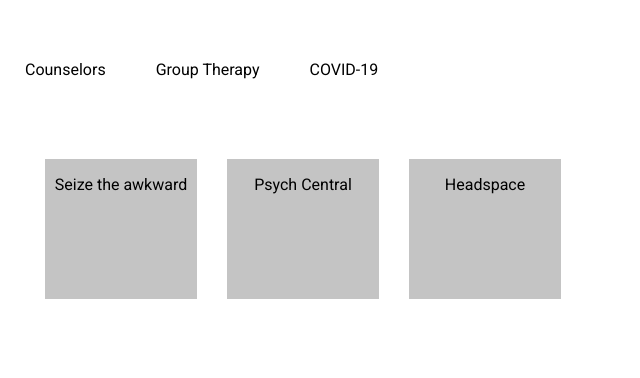
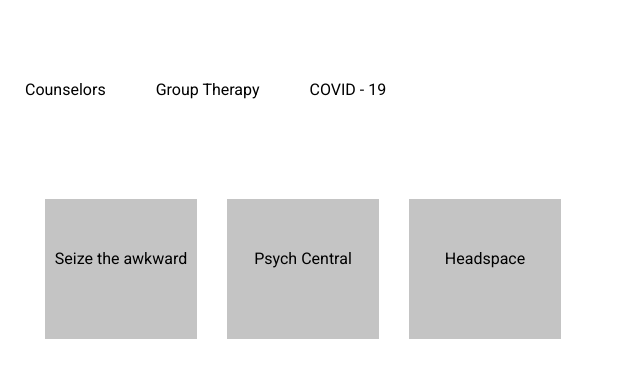
Before and after one commit to yunweiliang/hack20, an Angular app: page /resources in a window 1280 px wide. Shown: the top 378 px of the page, without its empty margins (0-640 px from the left). Built offline with nearby package versions, Linux system fonts and the light colour scheme.

Commit message:
more css

```diff
--- a/src/app/resources/resources.component.css
+++ b/src/app/resources/resources.component.css
@@ -1,5 +1,5 @@
 #resources-options {
-    margin: 60px auto;
+    margin: 80px auto;
 }
 
 #resources-options a {
@@ -19,5 +19,5 @@
 
 .resource-card p {
     text-align: center;
-    vertical-align: center;
+    margin: 50px 0px;
 }
--- a/src/app/resources/resources.component.html
+++ b/src/app/resources/resources.component.html
@@ -1,7 +1,7 @@
 <div id="resources-options">
         <a>Counselors</a>
         <a>Group Therapy</a>
-        <a>COVID-19</a>
+        <a>COVID - 19</a>
 </div >
 <div id="resources-cards">
     <div class="resource-card">
```
